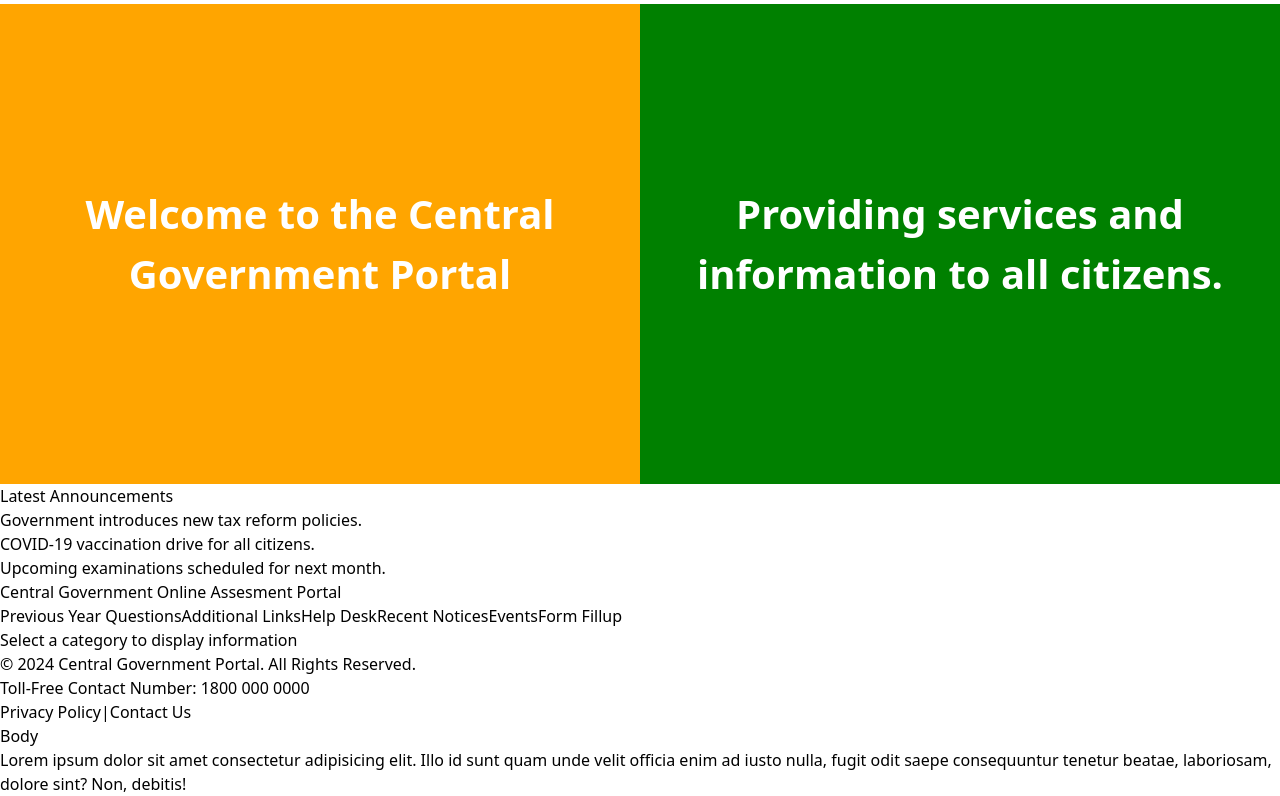
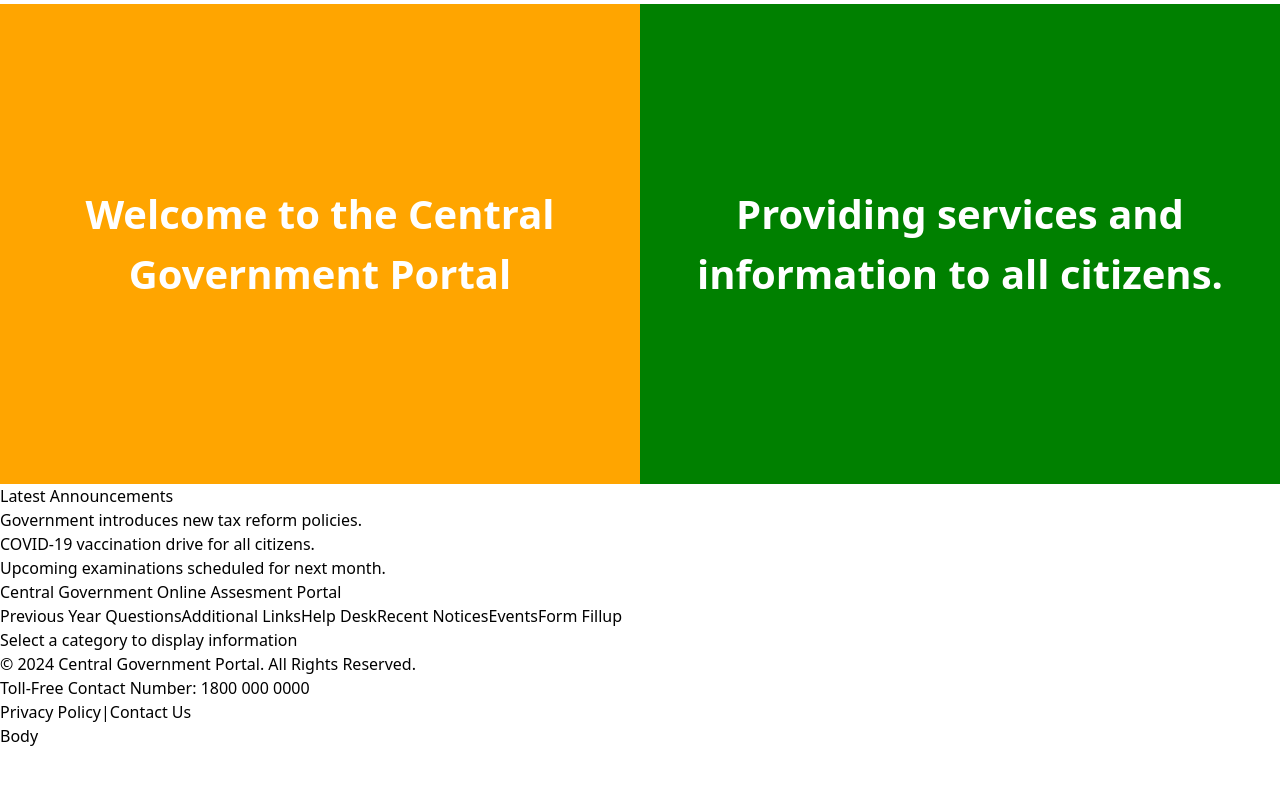
Before and after one commit to CODECHAMPS7/Sikharty-Project-Assessment_portal, a React (Vite) app: page / in a window 1280 px wide. Shown: the part 339-1135 px from the top of the page. After the commit the page ends 1087 px from the top, so only its background shows below. Built offline with nearby package versions, Linux system fonts and the light colour scheme.

Commit message:
Updated Announcements, Home, and Links components

```diff
--- a/src/components/Body.jsx
+++ b/src/components/Body.jsx
@@ -1,10 +1,9 @@
 const Body = () => {
   return (
-    <div className="p-5 max-w-2xl mx-auto text-center">
-      <h1 className="text-4xl font-bold my-5">Body</h1>
-      <p className="text-lg">
-       Lorem ipsum dolor sit amet consectetur adipisicing elit. Illo id sunt quam unde velit officia enim ad iusto nulla, fugit odit saepe consequuntur tenetur beatae, laboriosam, dolore sint? Non, debitis!
-      </p>
+    <div>
+
+      <h1>Body</h1>
+
     </div>
   );
 }
```
